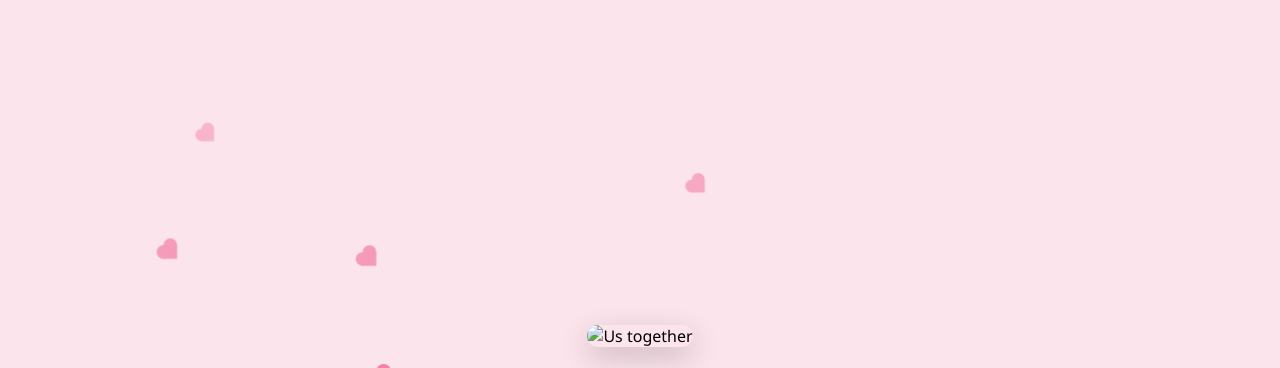
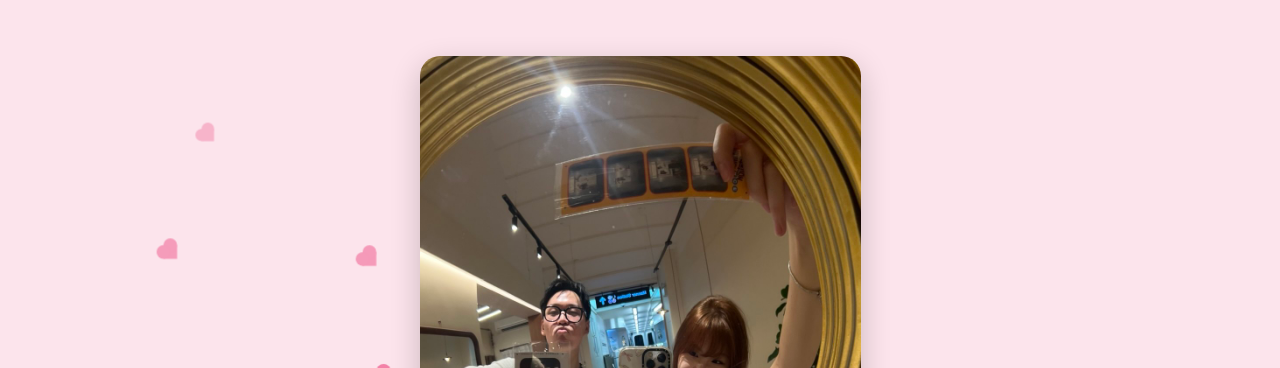
Before and after one commit to tuhsee/Monthsary, a plain HTML site: page index.html in a window 1280 px wide. Shown: the top 368 px of the page. Drawn offline with Linux system fonts and the light colour scheme.

Commit message:
Update index.html

```diff
--- a/index.html
+++ b/index.html
@@ -80,7 +80,7 @@
 <body>
 
   <!-- Replace 'us.jpg' with your image -->
-  <img src=""photo_6057720053392066090_y.jpg"" alt="Us together" />
+  <img src="photo_6057720053392066090_y.jpg" alt="Us together" />
   <h1>Happy 1st Monthsary my Love</h1>
 
   <!-- JavaScript for generating floating hearts -->
```
